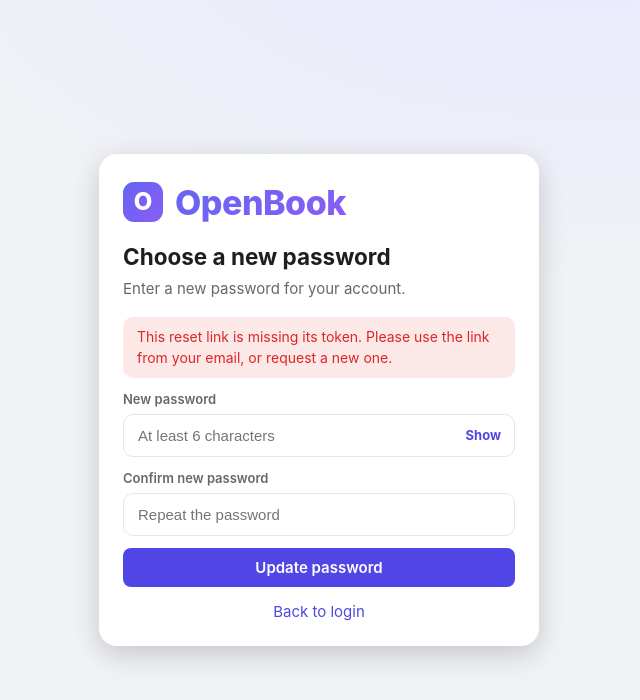
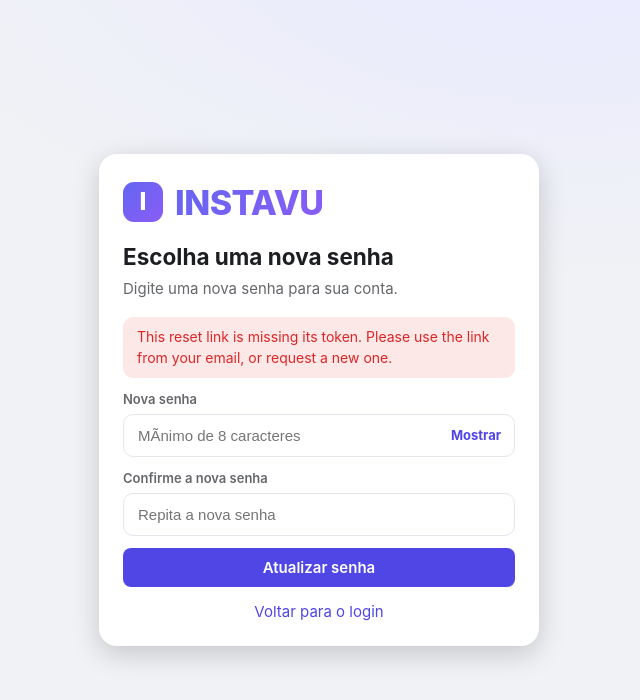
Before and after one commit to jacaredj2021/instavu-openbook, a website: page public/reset.html in a window 1280 px wide. Shown: the whole page, without its empty margins (321-961 px from the left). Drawn offline with Linux system fonts and the light colour scheme.

```diff
--- a/public/reset.html
+++ b/public/reset.html
@@ -1,9 +1,9 @@
 <!DOCTYPE html>
-<html lang="en">
+<html lang="pt-BR">
 <head>
   <meta charset="UTF-8" />
   <meta name="viewport" content="width=device-width, initial-scale=1.0" />
-  <title>Reset your OpenBook password</title>
+  <title>Redefinir sua senha do INSTAVU</title>
   <script>try{var t=localStorage.getItem('ob_theme');if(t)document.documentElement.setAttribute('data-theme',t);}catch(e){}</script>
   <link rel="stylesheet" href="/css/style.css" />
 </head>
@@ -13,26 +13,26 @@
       <section>
         <div class="auth-card">
           <div class="landing-logo" style="margin-bottom:14px">
-            <span class="brand-mark">O</span><span class="brand name">OpenBook</span>
+            <span class="brand-mark">I</span><span class="brand name">INSTAVU</span>
           </div>
-          <h2>Choose a new password</h2>
-          <p class="sub">Enter a new password for your account.</p>
+          <h2>Escolha uma nova senha</h2>
+          <p class="sub">Digite uma nova senha para sua conta.</p>
           <div id="alert"></div>
           <form id="resetForm">
             <div class="field">
-              <label for="pw">New password</label>
+              <label for="pw">Nova senha</label>
               <div class="pw-wrap">
-                <input class="input" type="password" id="pw" placeholder="At least 6 characters" autocomplete="new-password" required />
-                <button type="button" class="pw-toggle" data-pw="pw" aria-label="Show password">Show</button>
+                <input class="input" type="password" id="pw" placeholder="MÃ­nimo de 8 caracteres" autocomplete="new-password" required />
+                <button type="button" class="pw-toggle" data-pw="pw" aria-label="Mostrar senha">Mostrar</button>
               </div>
             </div>
             <div class="field">
-              <label for="pw2">Confirm new password</label>
-              <input class="input" type="password" id="pw2" placeholder="Repeat the password" autocomplete="new-password" required />
+              <label for="pw2">Confirme a nova senha</label>
+              <input class="input" type="password" id="pw2" placeholder="Repita a nova senha" autocomplete="new-password" required />
             </div>
-            <button class="btn btn-primary btn-block" type="submit" id="resetBtn">Update password</button>
+            <button class="btn btn-primary btn-block" type="submit" id="resetBtn">Atualizar senha</button>
           </form>
-          <div class="auth-switch"><a href="/">Back to login</a></div>
+          <div class="auth-switch"><a href="/">Voltar para o login</a></div>
         </div>
       </section>
     </div>
@@ -53,7 +53,7 @@
           var inp = document.getElementById(b.getAttribute('data-pw'));
           var showing = inp.type === 'password';
           inp.type = showing ? 'text' : 'password';
-          b.textContent = showing ? 'Hide' : 'Show';
+          b.textContent = showing ? 'Ocultar' : 'Mostrar';
         });
       });
 
@@ -73,7 +73,7 @@
           setTimeout(function () { location.href = '/'; }, 2000);
         } catch (err) {
           show(err.message);
-          btn.disabled = false; btn.textContent = 'Update password';
+          btn.disabled = false; btn.textContent = 'Atualizar senha';
         }
       });
     })();
--- a/server.js
+++ b/server.js
@@ -1,4 +1,5 @@
 // server.js
+try { process.loadEnvFile('.env'); } catch (e) { if (e && e.code !== 'ENOENT') throw e; }
 // OpenBook entry point. Sets up Express, static files, the JSON API routes,
 // and the Socket.IO server for real time chat and live notifications.
 
```
